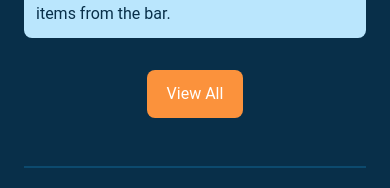
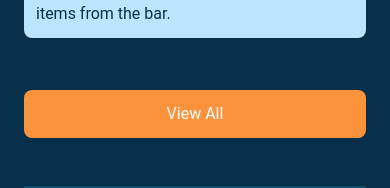
Before and after one commit to Jako731/portfolio, a Next.js app: page / in a window 390 px wide. Shown: the part 3621-3809 px from the top of the page. Built offline with nearby package versions, Linux system fonts and the light colour scheme.

Commit message:
tweak: cutoff points for view all button

```diff
--- a/pages/index.js
+++ b/pages/index.js
@@ -182,7 +182,7 @@ export default function HomePage() {
 
               <a
                 href="/experience"
-                className="px-5 py-3 bg-accent-400 rounded-lg"
+                className="px-5 py-3 bg-accent-400 rounded-lg mt-5 lg:mt-0 text-center w-full lg:w-fit"
               >
                 View All
               </a>
```
